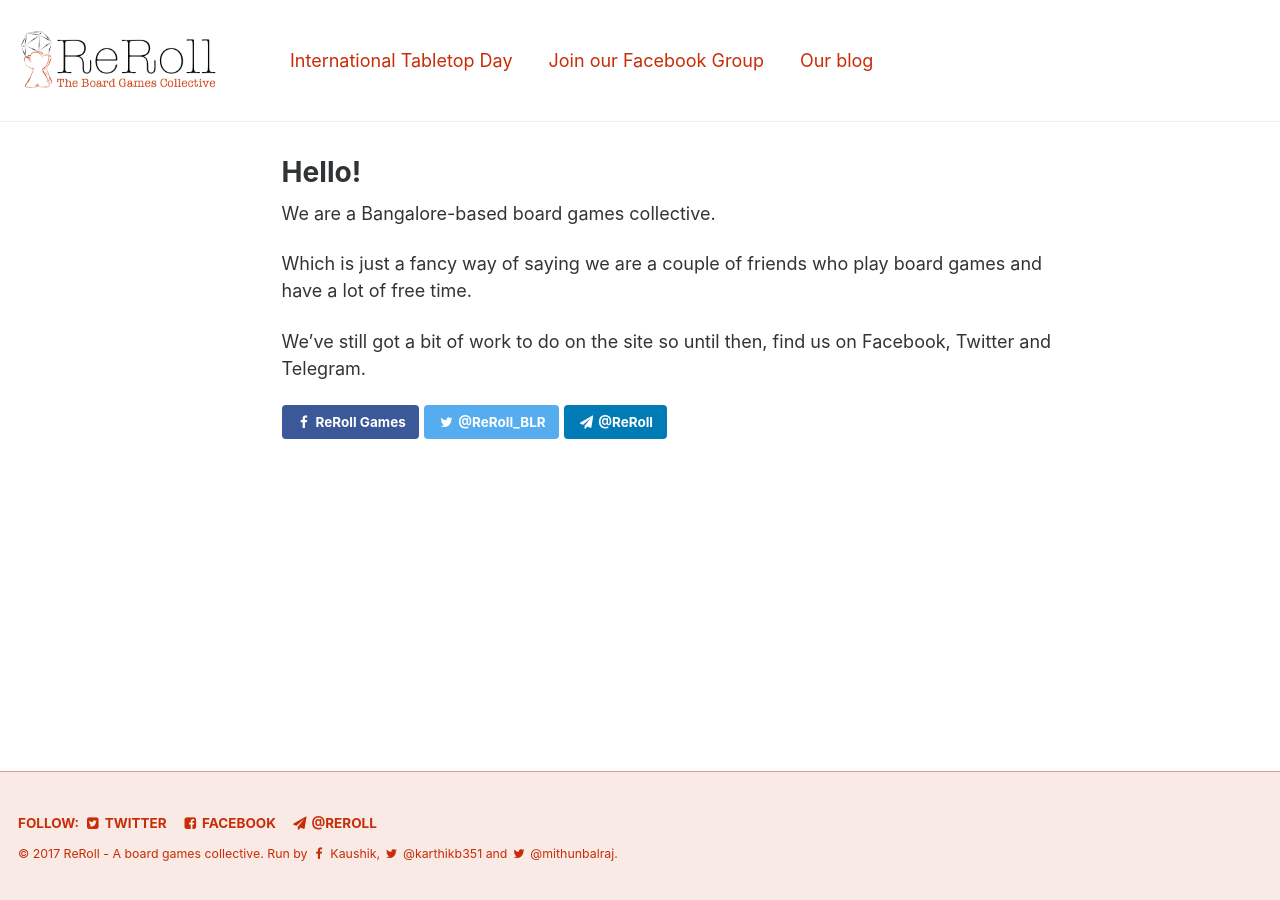
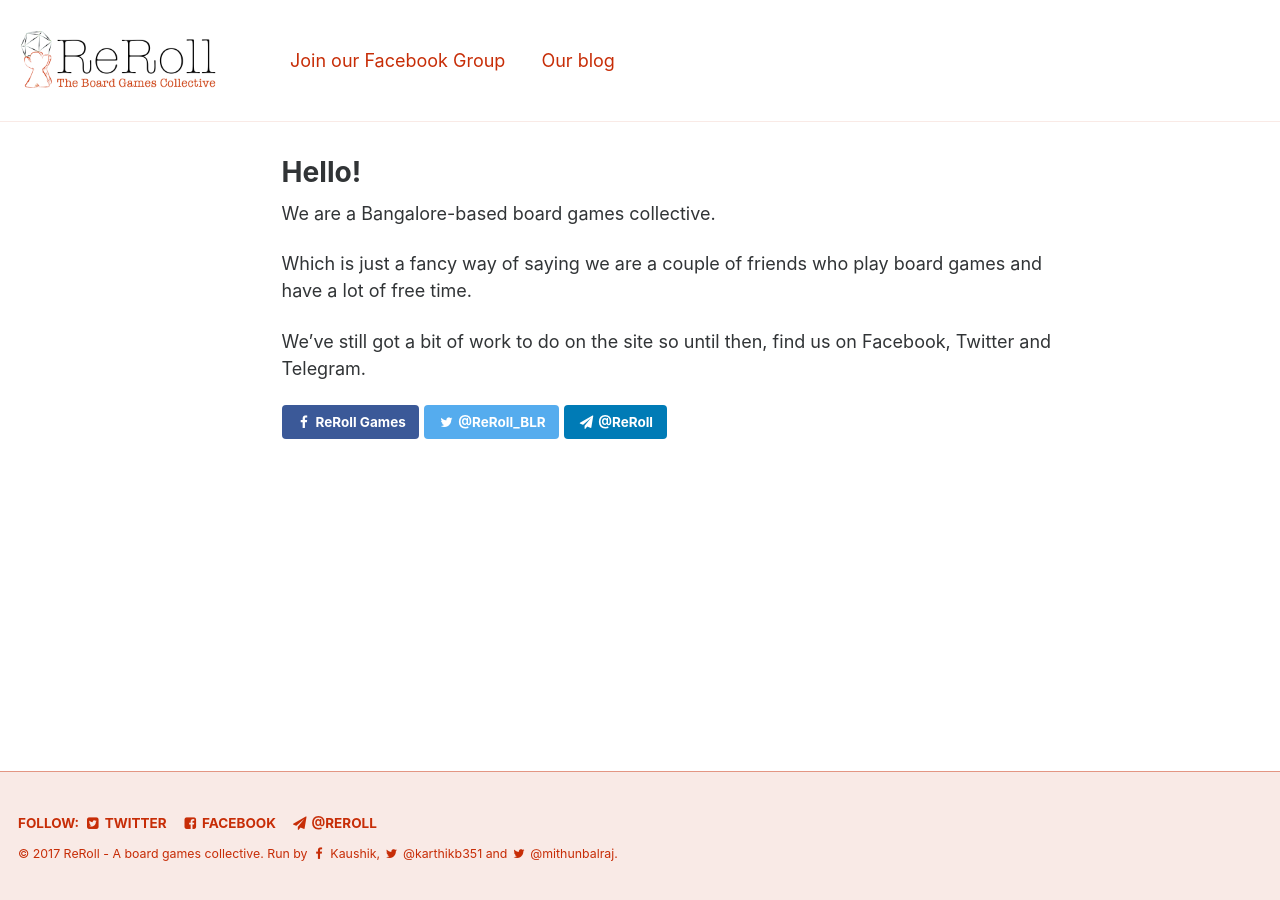
Before and after one commit to ReRollBLR/reroll.in, a Jekyll site: the page built from index.html, in a window 1280 px wide. Built offline with Jekyll 4.4.1, drawn with Linux system fonts in a browser that asks for light colours; the list of posts is cut into pages by our own code; comment, search, counter and statistics services are not loaded.

Commit message:
remove ittd

```diff
--- a/_data/navigation.yml
+++ b/_data/navigation.yml
@@ -1,6 +1,4 @@
 main:
-  - title: "International Tabletop Day"
-    url: '/tabletopday'
   - title: "Join our Facebook Group"
     url: 'https://facebook.com/groups/boardgames.blr/'
   - title: "Our blog"
```
